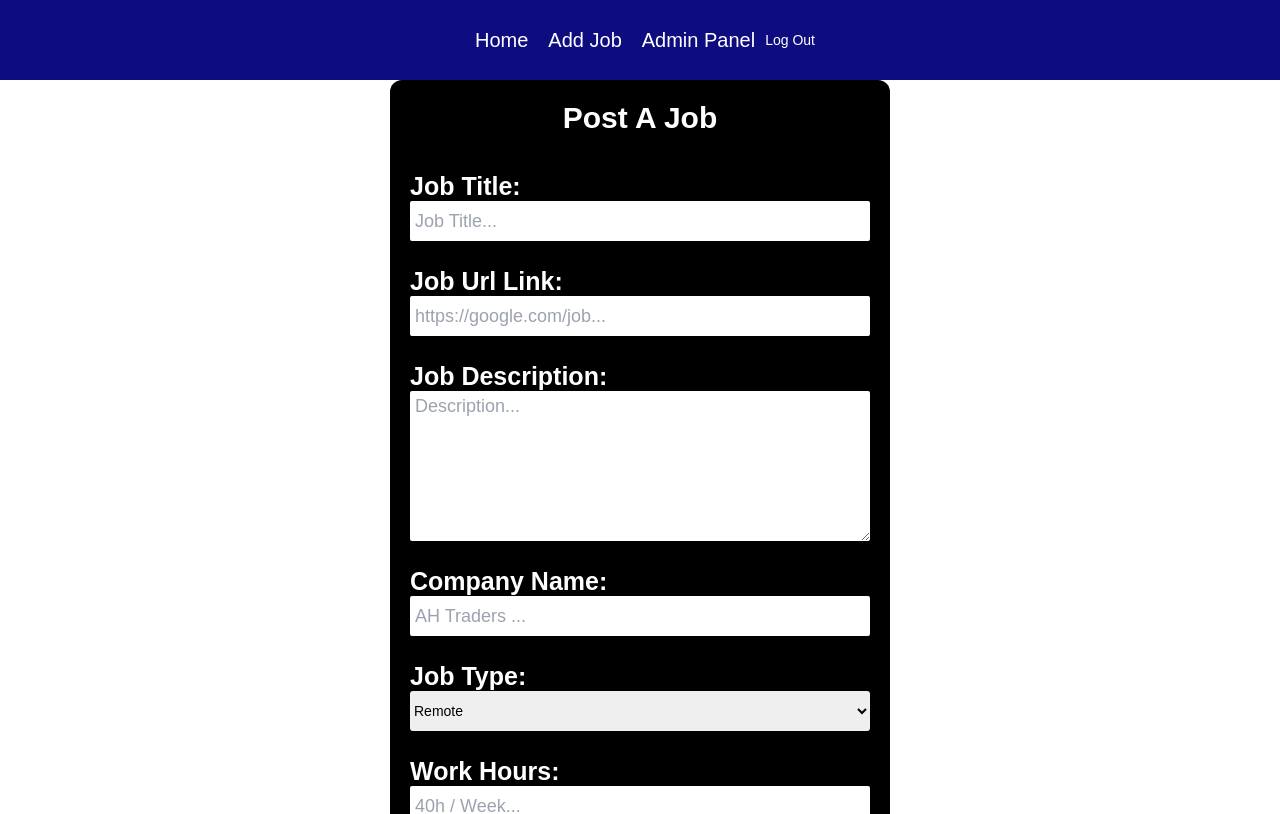
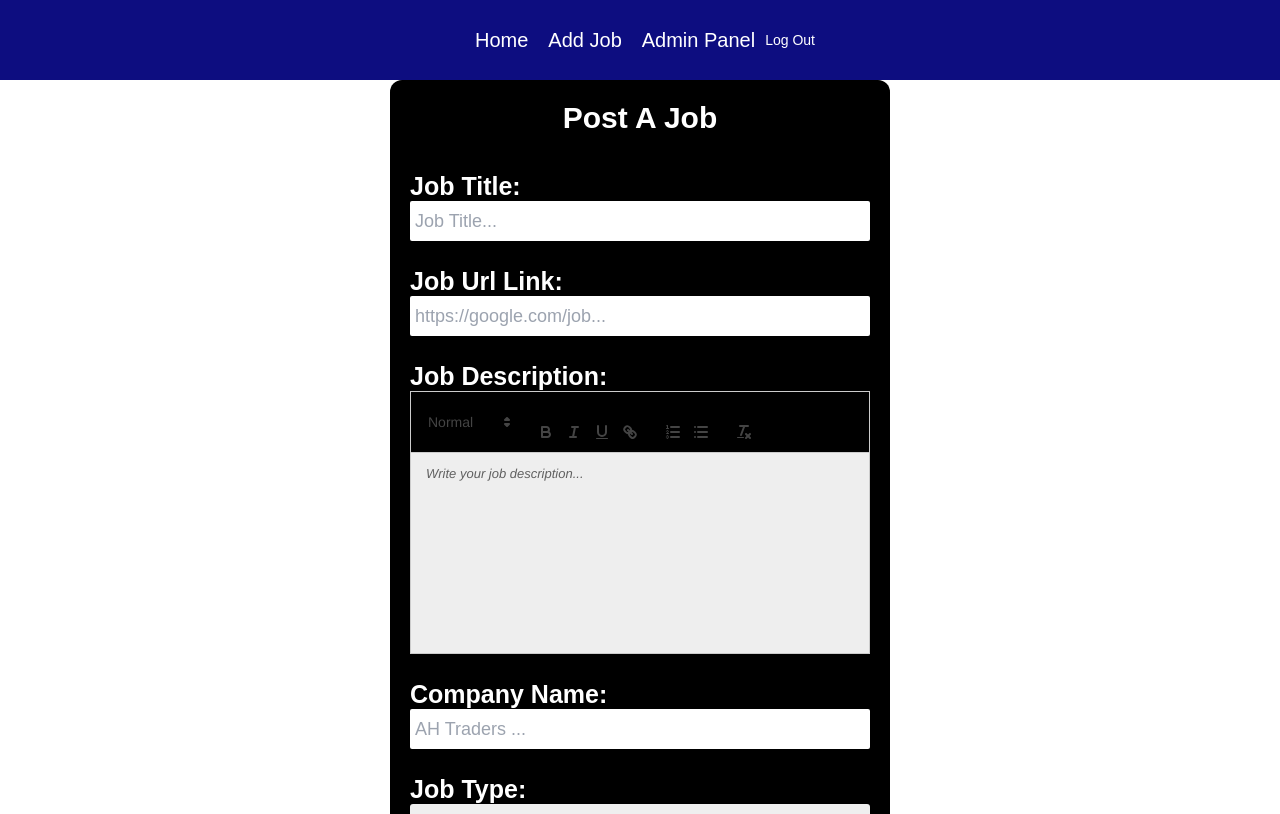
Before and after one commit to waqas44/jobportal1, a React (Create React App) app: page /createpost in a window 1280 px wide. Shown: the top 814 px of the page. Built offline with nearby package versions, Linux system fonts and the light colour scheme; no server answers; sample sign-in values are in the browser's storage; a web font is replaced by a local one.

Commit message:
single post text editor have start working.

```diff
--- a/package.json
+++ b/package.json
@@ -9,10 +9,12 @@
     "@testing-library/jest-dom": "^5.11.4",
     "@testing-library/react": "^11.1.0",
     "@testing-library/user-event": "^12.1.10",
+    "dompurify": "^3.0.8",
     "firebase": "^9.23.0",
     "react": "^17.0.2",
     "react-dom": "^17.0.2",
     "react-multi-select-component": "^4.3.4",
+    "react-quill": "^2.0.0",
     "react-router-dom": "^6.0.2",
     "react-scripts": "^5.0.1",
     "react-select": "^5.8.0",
--- a/src/App.css
+++ b/src/App.css
@@ -72,7 +72,10 @@ a {
   padding: 5px;
   color: black;
 }
-
+.ql-editor {
+  min-height: 200px;
+  background-color: #eeeeee;
+}
 .inputGp input {
   height: 40px;
 }
--- a/src/pages/CreatePost.js
+++ b/src/pages/CreatePost.js
@@ -1,4 +1,6 @@
 import React, { useState, useEffect } from 'react';
+import ReactQuill from 'react-quill'; // Import the Quill editor
+import 'react-quill/dist/quill.snow.css'; // Import Quill's styles
 import { addDoc, collection } from 'firebase/firestore';
 import { db, auth } from '../firebase-config';
 import { useNavigate } from 'react-router-dom';
@@ -98,9 +100,17 @@ function CreatePost({ isAuth }) {
 
         <div className='inputGp'>
           <label> Job Description:</label>
+          <ReactQuill
+            value={jobDescription}
+            onChange={setJobDescription}
+            placeholder='Write your job description...'
+            style={{ minHeight: '200px' }} // Set the minimum height here
+          />
+
           <textarea
-            placeholder='Description...'
-            onChange={(event) => setJobDescription(event.target.value)}
+            style={{ display: 'none' }} // Hide this textarea as Quill will handle the content
+            value={jobDescription}
+            onChange={(e) => setJobDescription(e.target.value)}
           />
         </div>
 
@@ -154,14 +164,6 @@ function CreatePost({ isAuth }) {
             onChange={(event) => setLocation(event.target.value)}
           />
         </div>
-
-        <div className='inputGp'>
-          <label> Requirements (Degree):</label>
-          <input
-            placeholder='Master or Bachelor in Computer Science ...'
-            onChange={(event) => setRequirements(event.target.value)}
-          />
-        </div>
         <div className='inputGp'>
           <label> Skills:</label>
           <MultiSelect
@@ -170,6 +172,13 @@ function CreatePost({ isAuth }) {
             value={selectedSkills}
             onChange={setSelectedSkills}
             labelledBy='Select'
+          />
+        </div>
+        <div className='inputGp'>
+          <label> Requirements (Degree):</label>
+          <input
+            placeholder='Master or Bachelor in Computer Science ...'
+            onChange={(event) => setRequirements(event.target.value)}
           />
         </div>
 
--- a/src/pages/singlepost.js
+++ b/src/pages/singlepost.js
@@ -1,4 +1,6 @@
 import React, { useEffect, useState } from 'react';
+import ReactQuill from 'react-quill'; // Import the Quill editor
+import 'react-quill/dist/quill.snow.css'; // Import Quill's styles
 import { getDoc, doc, updateDoc, deleteDoc } from 'firebase/firestore';
 import { auth, db } from '../firebase-config';
 import { useParams, useNavigate, Link } from 'react-router-dom'; // Import useNavigate
@@ -6,6 +8,7 @@ import '../single.css';
 import Banner from '../components/Banner';
 import { MultiSelect } from 'react-multi-select-component'; // Import the multi-select component
 import { skills } from './CreatePost';
+import DOMPurify from 'dompurify'; // Import DOMPurify to sanitize HTML content
 
 function SinglePost({ isAuth }) {
   const [post, setPost] = useState({});
@@ -179,12 +182,22 @@ function SinglePost({ isAuth }) {
                   <div className='inputGp'>
                     <label> Job Description:</label>
                     <textarea
+                      style={{ display: 'none' }}
                       name='jobDescription'
                       placeholder='Description...'
                       onChange={handleChange}
                       value={formData.jobDescription}
                     />
                   </div>
+
+                  <ReactQuill
+                    value={formData.jobDescription}
+                    onChange={(value) =>
+                      setFormData({ ...formData, jobDescription: value })
+                    }
+                    placeholder='Write your job description...'
+                  />
+
                   <div className='inputGp'>
                     <label> Company Name :</label>
                     <input
@@ -308,7 +321,12 @@ function SinglePost({ isAuth }) {
                       Job Link : {post.jobLink}
                     </div>
                     <div className='post-content'>
-                      Job Description : {post.jobDescription}
+                      {/* Job Description : {post.jobDescription} */}
+                      <div
+                        dangerouslySetInnerHTML={{
+                          __html: DOMPurify.sanitize(post.jobDescription),
+                        }}
+                      />
                     </div>
 
                     <div className='post-content'>
@@ -385,7 +403,12 @@ function SinglePost({ isAuth }) {
                   <div className='small space'></div>
                   <div className='w-richtext'>
                     <div className='trix-content'>
-                      <div>{post.jobDescription}</div>
+                      {/* <div>{post.jobDescription}</div> */}
+                      <div
+                        dangerouslySetInnerHTML={{
+                          __html: DOMPurify.sanitize(post.jobDescription),
+                        }}
+                      />
                     </div>
 
                     <h5>Job Responsibilities</h5>
```
Also changed, not shown: 2 other files (tests, documents, lock files or other folders). Lines whose indentation alone changed are shown as unchanged.
